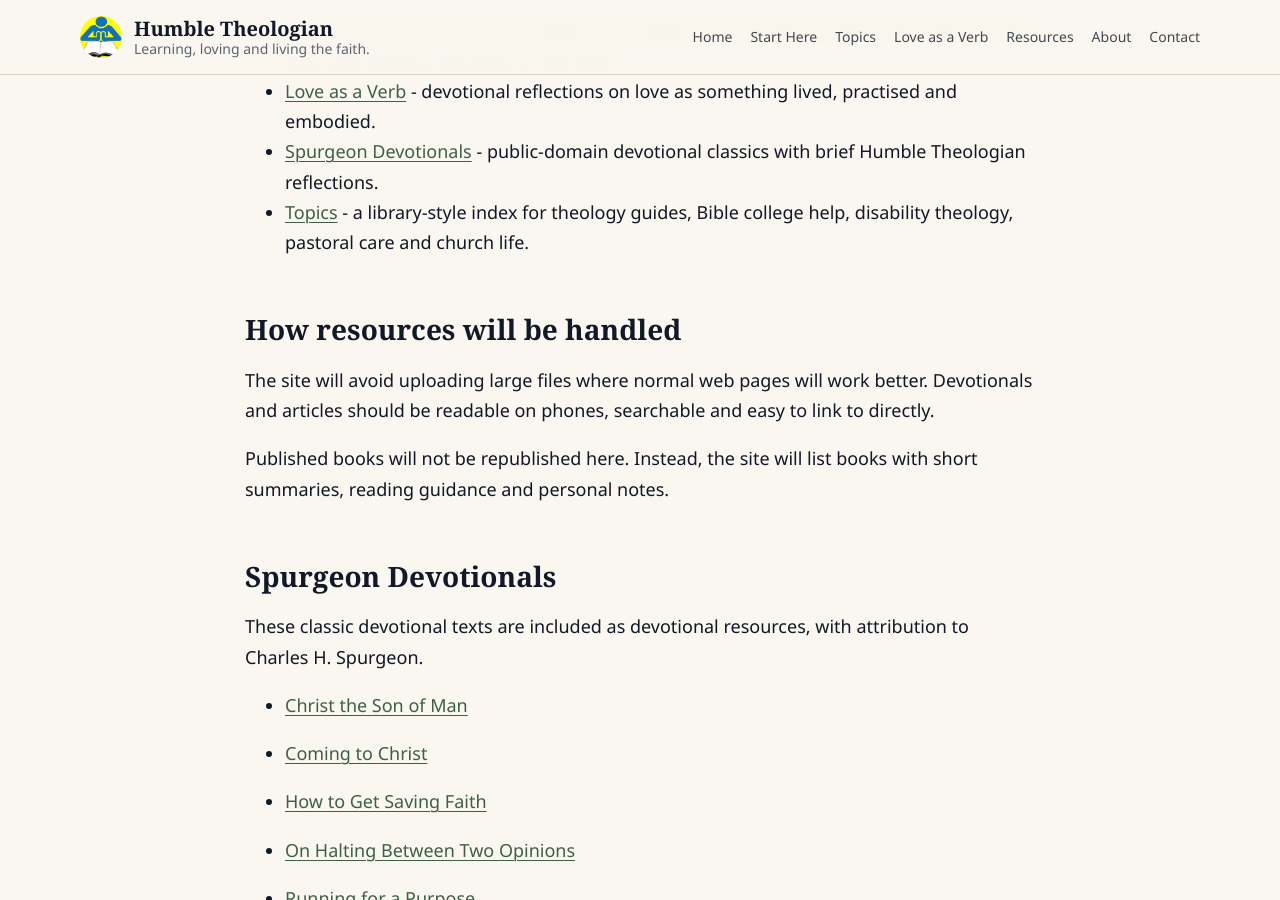
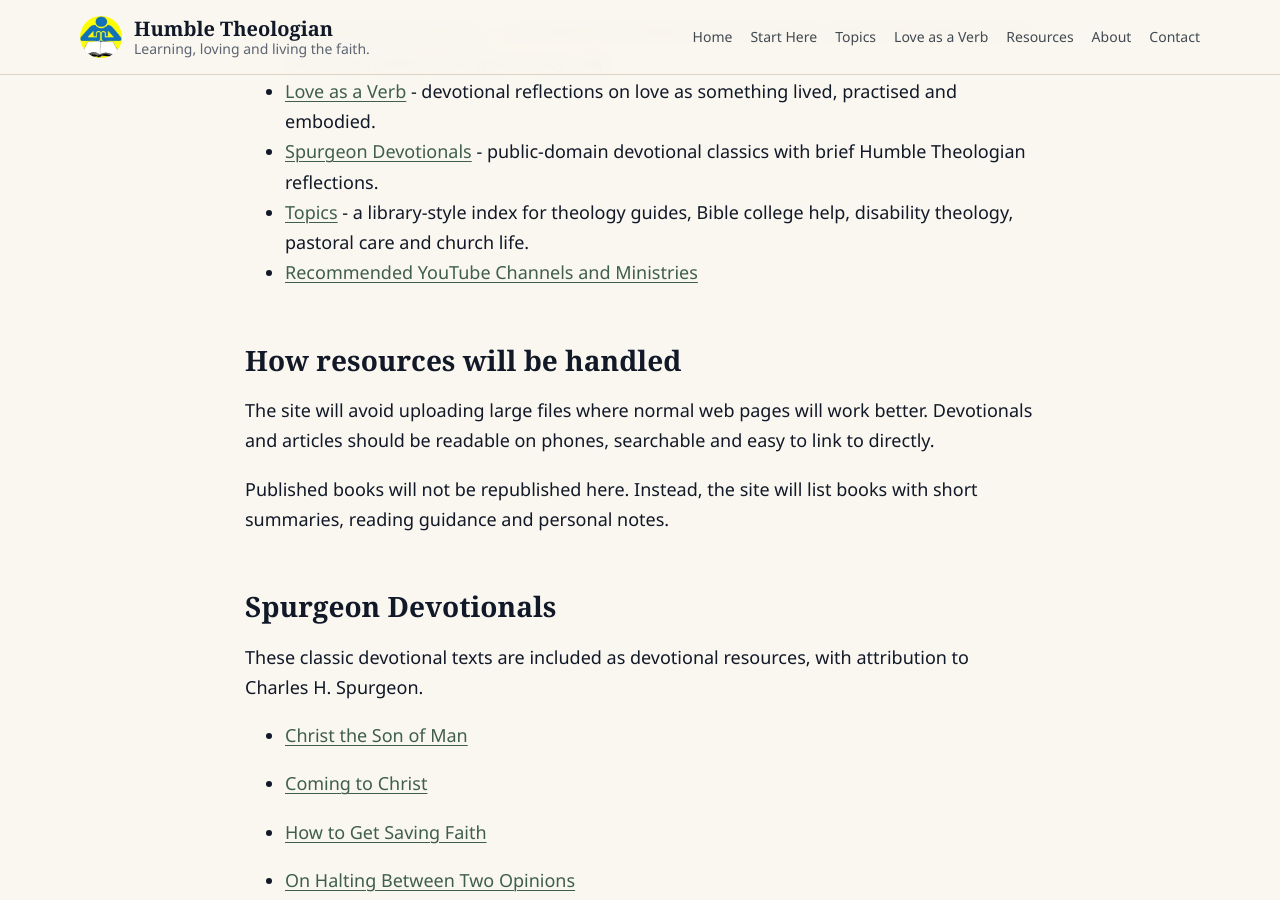
Before and after one commit to humbletheologian/humble-theologian, a Jekyll site: the page built from resources.md, in a window 1280 px wide and 900 px high, scrolled down 583 px. Built offline with Jekyll 4.4.1, drawn with Linux system fonts in a browser that asks for light colours.

Commit message:
Update resources.md

```diff
--- a/resources.md
+++ b/resources.md
@@ -12,8 +12,9 @@ Resources are here to help readers keep learning without making the site feel cl
 
 - [Recommended Reading]({{ '/recommended-reading/' | relative_url }}) - a curated list of books from my library, with brief notes on why each one matters and who it may help.
 - [Love as a Verb]({{ '/love-as-a-verb/' | relative_url }}) - devotional reflections on love as something lived, practised and embodied.
-- [Spurgeon Devotionals]({{ '/spurgeon/christ-the-son-of-man/' | relative_url }}) - public-domain devotional classics with brief Humble Theologian reflections.
+- [Spurgeon Devotionals]({{ '/spurgeon/' | relative_url }}) - public-domain devotional classics with brief Humble Theologian reflections.
 - [Topics]({{ '/topics/' | relative_url }}) - a library-style index for theology guides, Bible college help, disability theology, pastoral care and church life.
+- [Recommended YouTube Channels and Ministries](/recommended-youtube/)
 
 ## How resources will be handled
 
```
